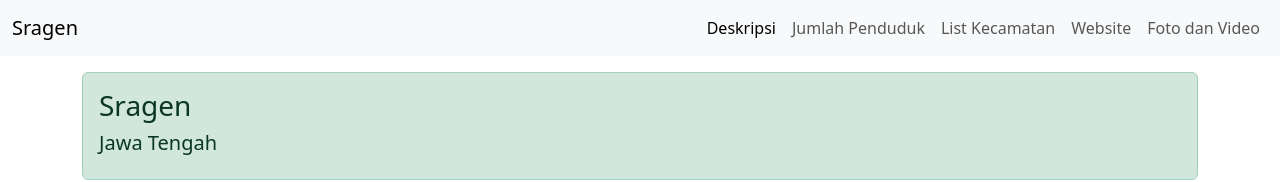
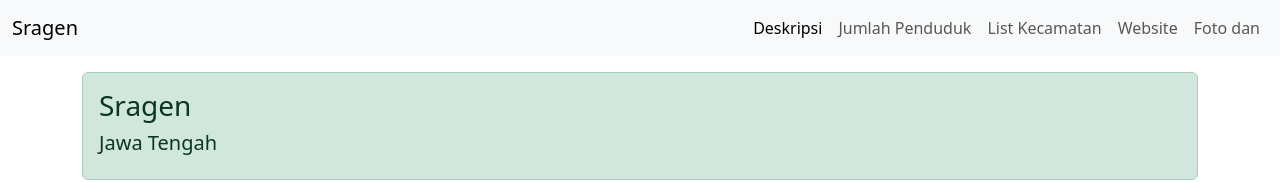
Before and after one commit to Destrin27/pgweb-acaraa2, a plain HTML site: page index.html in a window 1280 px wide. Shown: the top 182 px of the page. Drawn offline with nearby package versions, Linux system fonts and the light colour scheme.

Commit message:
Membuat web dengan Bootstrap

```diff
--- a/index.html
+++ b/index.html
@@ -33,7 +33,7 @@
                         <a class="nav-link" href="#Website">Website</a>
                     </li>
                     <li class="nav-item">
-                        <a class="nav-link" href="#Gambar">Foto dan Video</a>
+                        <a class="nav-link" href="#Gambar">Foto dan</a>
                     </li>
                 </ul>
             </div>
```
